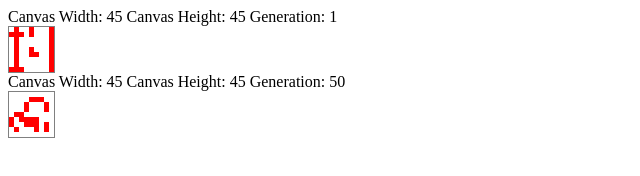
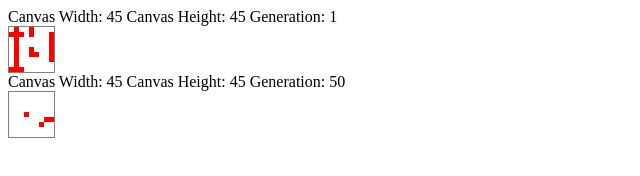
Before and after one commit to nikeyes/GameOfLife, a website: page js/src/index.html in a window 1280 px wide. Shown: the full height of the page, 0-640 px from the left. Drawn offline with Linux system fonts and the light colour scheme.

Commit message:
Change Initial State sample

```diff
--- a/js/src/index.html
+++ b/js/src/index.html
@@ -9,15 +9,15 @@
     <body>
         <script>
             var initialState = [
-                [0, 1, 0, 0, 1, 0, 0, 0, 1],
+                [0, 1, 0, 0, 1, 0, 0, 0, 0],
                 [1, 1, 1, 0, 1, 0, 0, 0, 1],
                 [0, 1, 0, 0, 0, 0, 0, 0, 1],
                 [0, 1, 0, 0, 0, 0, 0, 0, 1],
                 [0, 1, 0, 0, 1, 0, 0, 0, 1],
                 [0, 1, 0, 0, 1, 1, 0, 0, 1],
                 [0, 1, 0, 0, 0, 0, 0, 0, 1],
-                [0, 1, 0, 0, 0, 0, 0, 0, 1],
-                [1, 1, 1, 0, 0, 0, 0, 0, 1]
+                [0, 1, 0, 0, 0, 0, 0, 0, 0],
+                [1, 1, 1, 0, 0, 0, 0, 0, 0]
             ];
 
             var numRows = 200;
```
